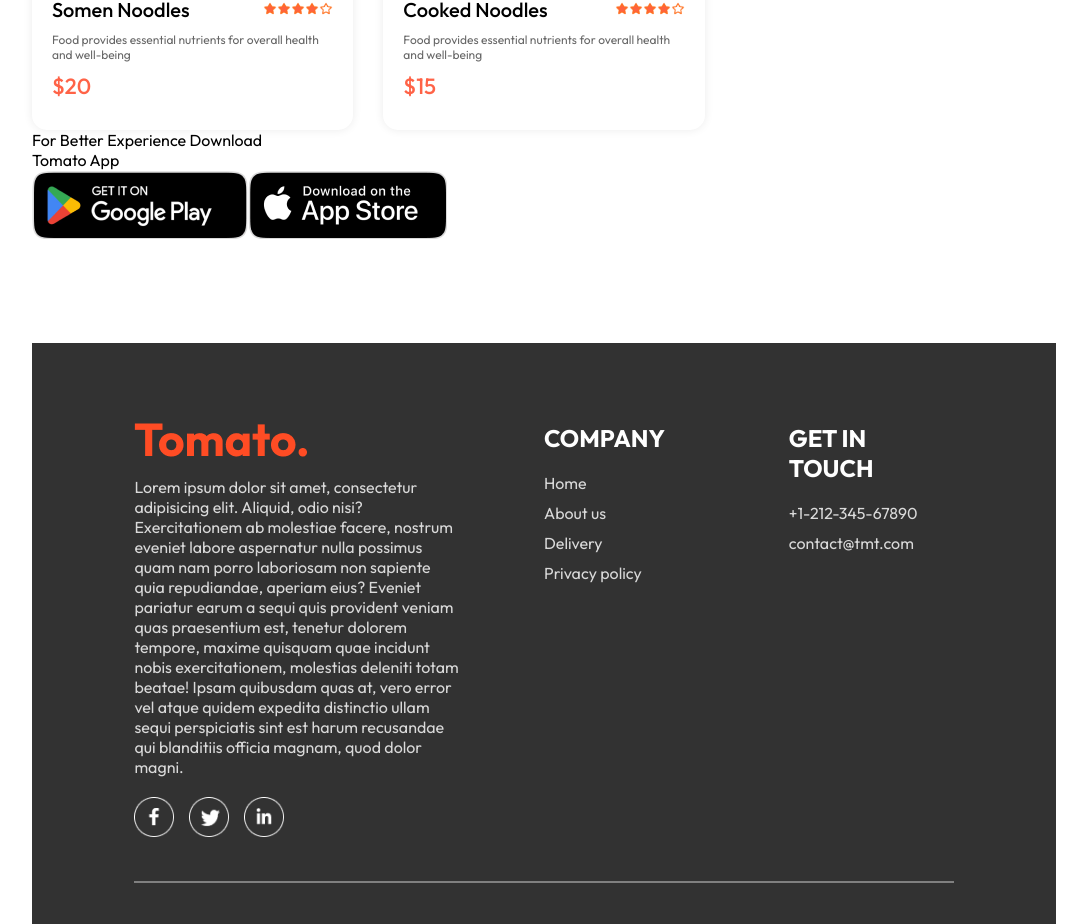
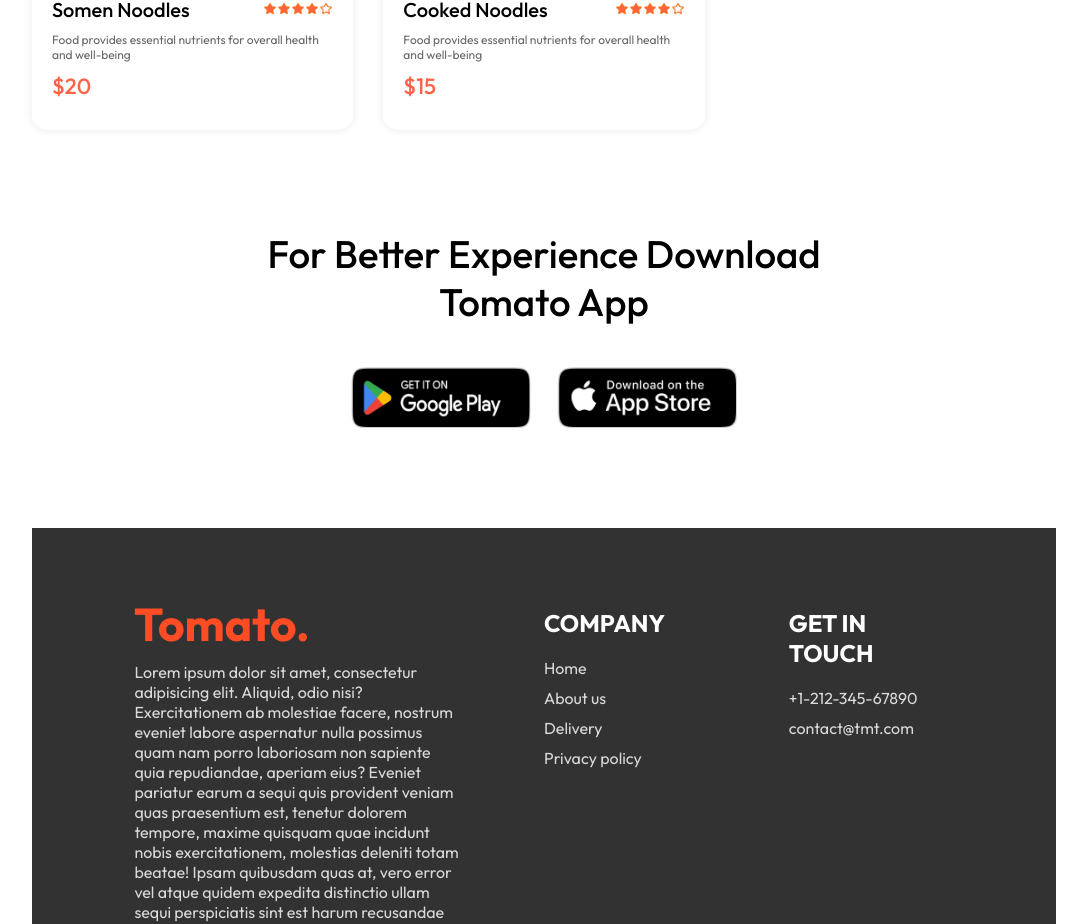
Before and after one commit to M-Aditya-11/food_del, a React (Vite) app in the folder frontend/: page / in a window 1280 px wide. Shown: the part 5793-6717 px from the top of the page, without its empty margins (96-1183 px from the left). Built offline with nearby package versions, Linux system fonts and the light colour scheme.

Commit message:
Added CSS for AppDownload Component

```diff
--- a/frontend/src/components/AppDownload/AppDownload.css
+++ b/frontend/src/components/AppDownload/AppDownload.css
@@ -0,0 +1,22 @@
+.app-download{
+    margin: auto auto;
+    margin-top: 100px;
+    font-size: max(3vw, 20px);
+    text-align: center;
+    font-weight: 500;
+}
+.app-download-platforms{
+    display: flex;
+    justify-content: center;
+    gap: max(2vw,10px);
+    margin-top: 40px;
+}
+.app-download-platforms img{
+    width: max(30vw, 120px);
+    max-width: 180px;
+    transition: 0.5s;
+    cursor: pointer;
+}
+.app-download-platforms img:hover{
+    transform: scale(1.09);
+}
```
